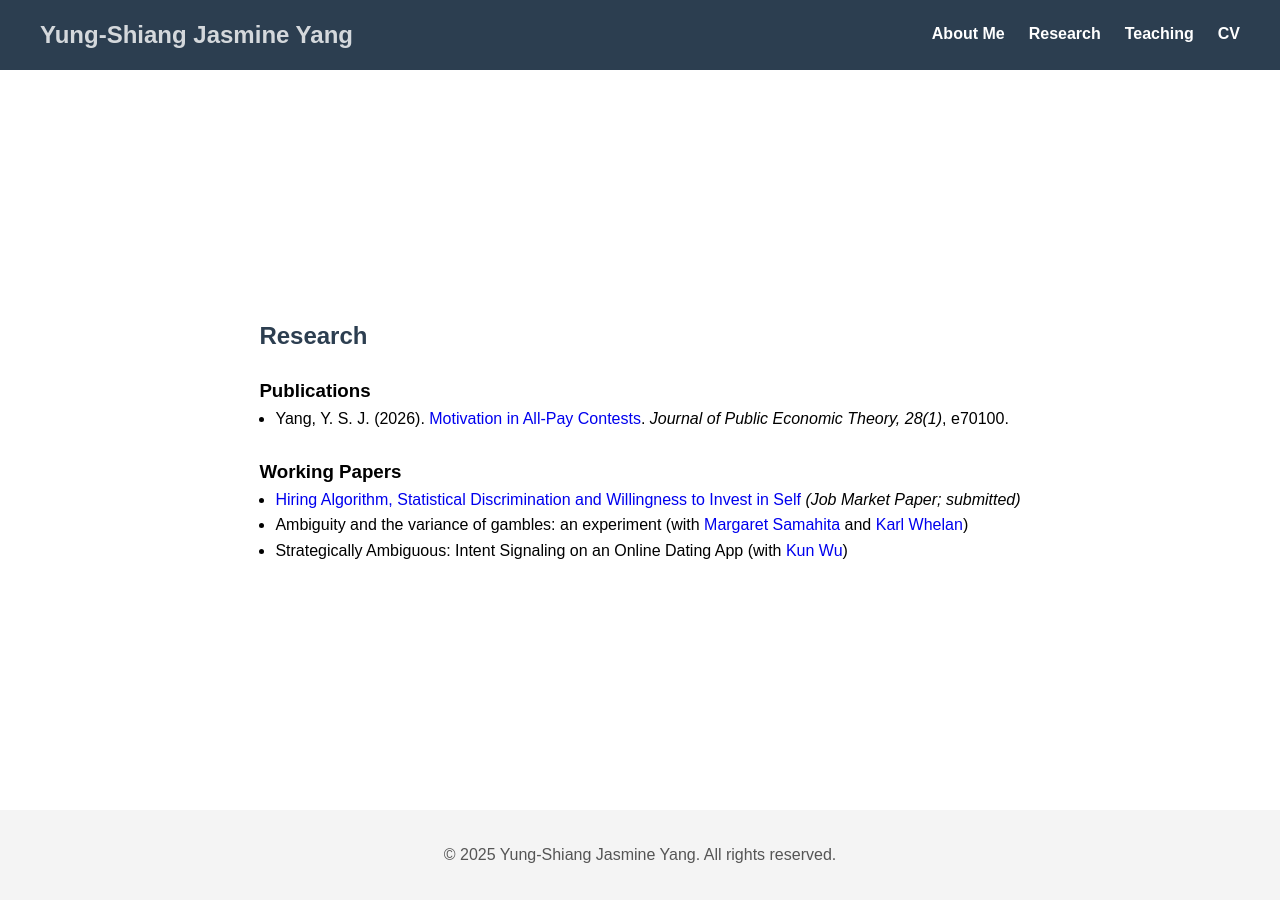
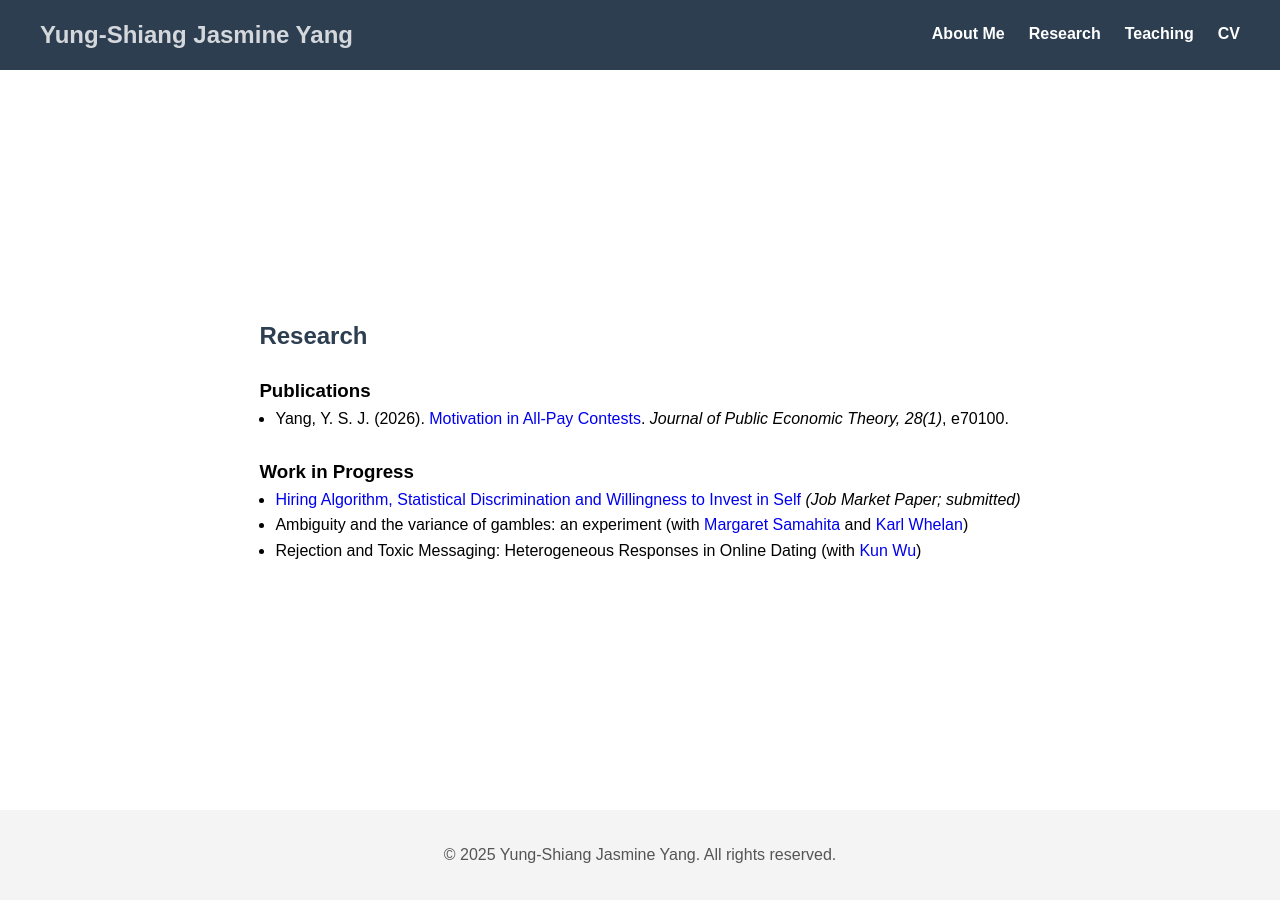
Before and after one commit to Y-SJasmineYang/y-sjasmineyang.github.io, a Jekyll site: the page built from research.html, in a window 1280 px wide. Built offline with Jekyll 4.4.1, drawn with Linux system fonts in a browser that asks for light colours.

Commit message:
Update research.html

```diff
--- a/research.html
+++ b/research.html
@@ -10,11 +10,11 @@ permalink: /research/
   <li>Yang, Y. S. J. (2026). <a href="https://onlinelibrary.wiley.com/doi/full/10.1111/jpet.70100?casa_token=VRwF86nnGVAAAAAA%3ATjK0ti9Db6R-QIYXSBSLRvMDrhNIsfx9l4mfmCWLKckkIZUBNZ0xMLPzxH2WNGyCIiws6k2FRHRJDSSw">Motivation in All‐Pay Contests</a>. <i>Journal of Public Economic Theory, 28(1)</i>, e70100.</li>
 </ul>
 <br>
-<h3>Working Papers</h3>
+<h3>Work in Progress</h3>
 <ul>
   <li><a href="https://y-sjasmineyang.github.io/src/Hiring Algorithm.pdf" target="_blank" rel="noopener noreferrer">Hiring Algorithm, Statistical Discrimination and Willingness to Invest in Self</a> <i>(Job Market Paper; submitted)</i></li>
   <li>Ambiguity and the variance of gambles: an experiment (with <a href="https://msamahita.github.io/" target="_blank" rel="noopener noreferrer">Margaret Samahita</a> and <a href="https://www.karlwhelan.com/" target="_blank" rel="noopener noreferrer">Karl Whelan</a>)</li>
-  <li>Strategically Ambiguous: Intent Signaling on an Online Dating App (with <a href="https://sites.google.com/view/wukun" target="_blank" rel="noopener noreferrer">Kun Wu</a>)</li>
+  <li>Rejection and Toxic Messaging: Heterogeneous Responses in Online Dating (with <a href="https://sites.google.com/view/wukun" target="_blank" rel="noopener noreferrer">Kun Wu</a>)</li>
 
 <!--<li>Author A., Author B. (Year). <i>Title of Paper</i>. Journal Name.</li>
   <li>Author A., Author B. (Year). <i>Another Paper Title</i>. Conference Name.</li>-->
```
